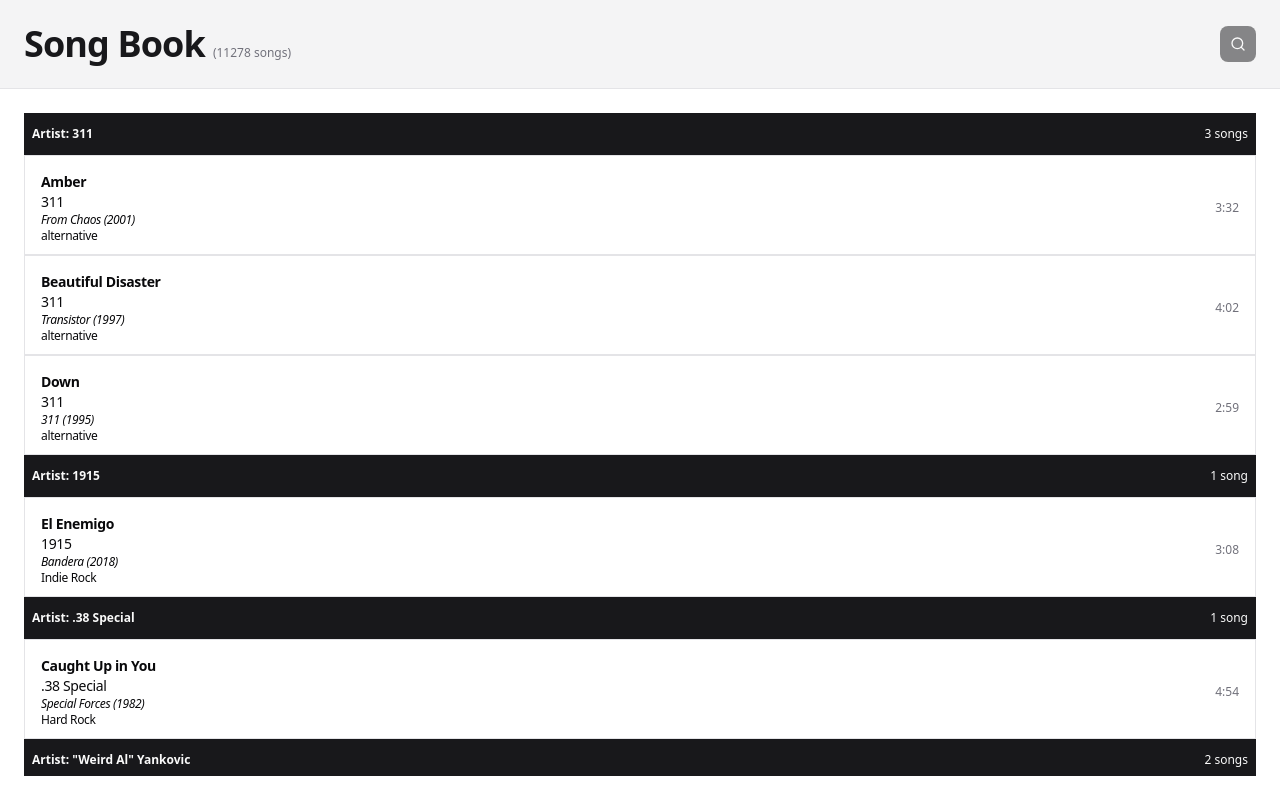
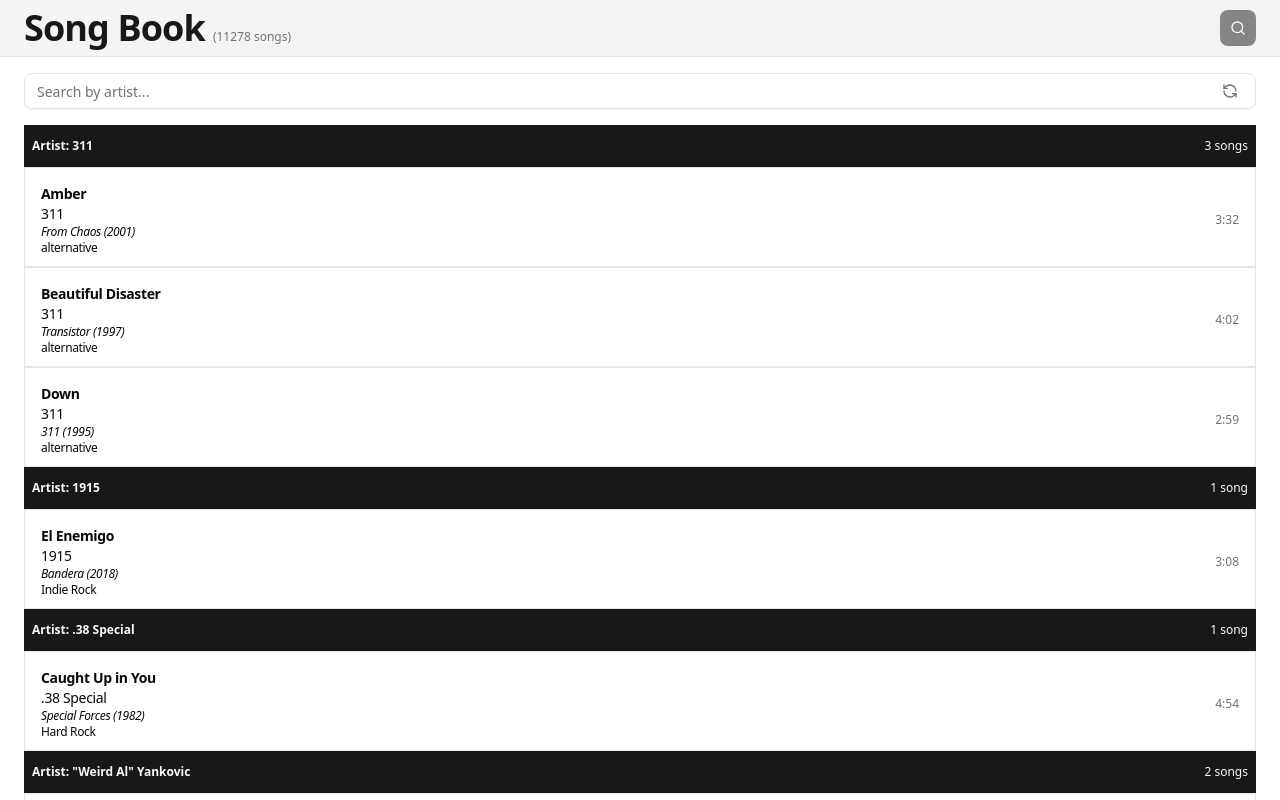
Before and after one commit to thebigthing313/burns-song-book, a React (Vite) app: page / in a window 1280 px wide. Built offline with nearby package versions, Linux system fonts and the light colour scheme.

Commit message:
refactor: update App component layout by adding SearchBar and adjusting styles

```diff
--- a/src/App.tsx
+++ b/src/App.tsx
@@ -1,11 +1,13 @@
 import { Header } from './components/header';
 import { MainContent } from './components/main-content';
+import { SearchBar } from './components/search-bar';
 
 function App() {
   return (
-    <div className='flex flex-col w-screen h-screen'>
-      <Header className='bg-accent w-full flex flex-row justify-between border-b p-6  items-center' />
-      <MainContent className='bg-background flex-1 p-6 overflow-y-auto' />
+    <div className='flex flex-col gap-2 w-screen h-screen'>
+      <Header className='bg-accent w-full flex flex-row justify-between border-b px-6 py-2 items-center' />
+      <SearchBar className='px-6 py-2' />
+      <MainContent className='bg-background flex-1 px-6 overflow-y-auto' />
     </div>
   );
 }
```
